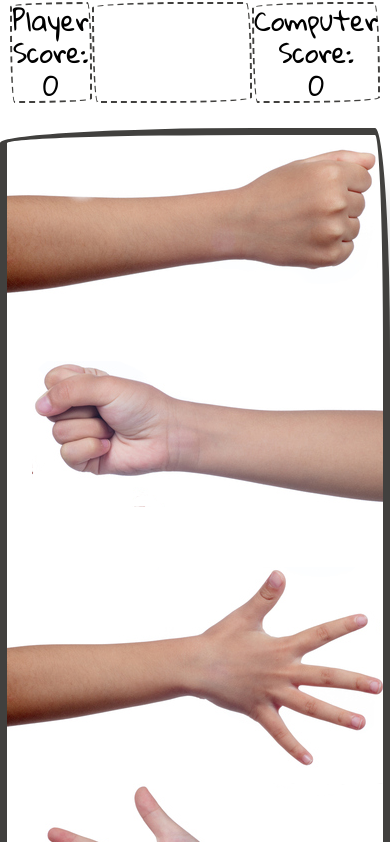
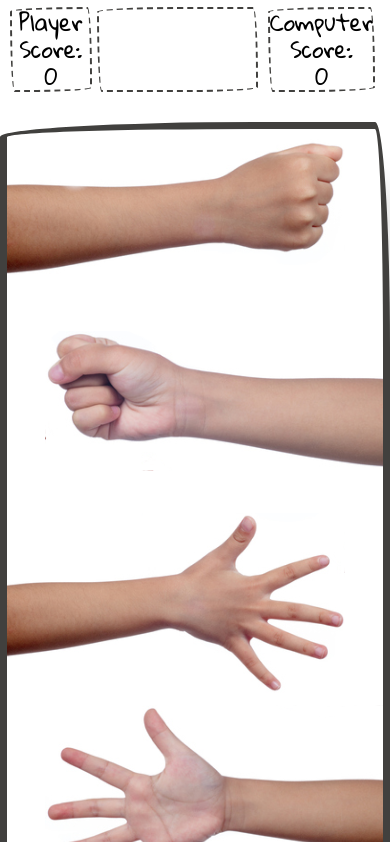
Before and after one commit to cjcon90/rock-paper-scissors, a plain HTML site: page index.html in a window 390 px wide. Shown: the part 124-966 px from the top of the page. Drawn offline with Linux system fonts and the light colour scheme; a web font is replaced by a local one.

Commit message:
modified mobile responsiveness

```diff
--- a/styles/style.css
+++ b/styles/style.css
@@ -102,17 +102,30 @@ p {
 
 /* Text fixs for smaller screens */
 
-@media only screen and (max-width: 1500px) {
-
-
-}
-
 
 @media only screen and (max-width: 800px) {
 
     html {
         font-size: 0.7rem;
     }
+
+    #left-score {
+        margin-left: 0;
+        padding-left: 0;
+    }
+
+    #left-score {
+        margin-right: 0;
+        padding-right: 0;
+    }
+
+
+    main {
+        padding: 0;
+        margin: 0;
+    }
+
+
 
 
 
@@ -124,9 +137,14 @@ p {
 
 @media only screen and (max-width: 750px) {
 
+    .score {
+        margin: 5px;
+        font-size: 1em;
+    }
 
-
-
+    #result {
+        font-size: .8em;
+    }
 
 
     .game {
@@ -140,6 +158,24 @@ p {
         "rpaper"
         "lscissors"
         "rscissors";
+        gap: 0;
+    }
+
+    .l-img-div,
+    .r-img-div {
+        padding: 0;
+        margin: 0;
+        height: auto;
+        width: 100%;
+    }
+
+    #rscissors,
+    #lscissors {
+    padding-top: 0;
+    }
+
+    img {
+        width: 90%;
     }
 
 
```
